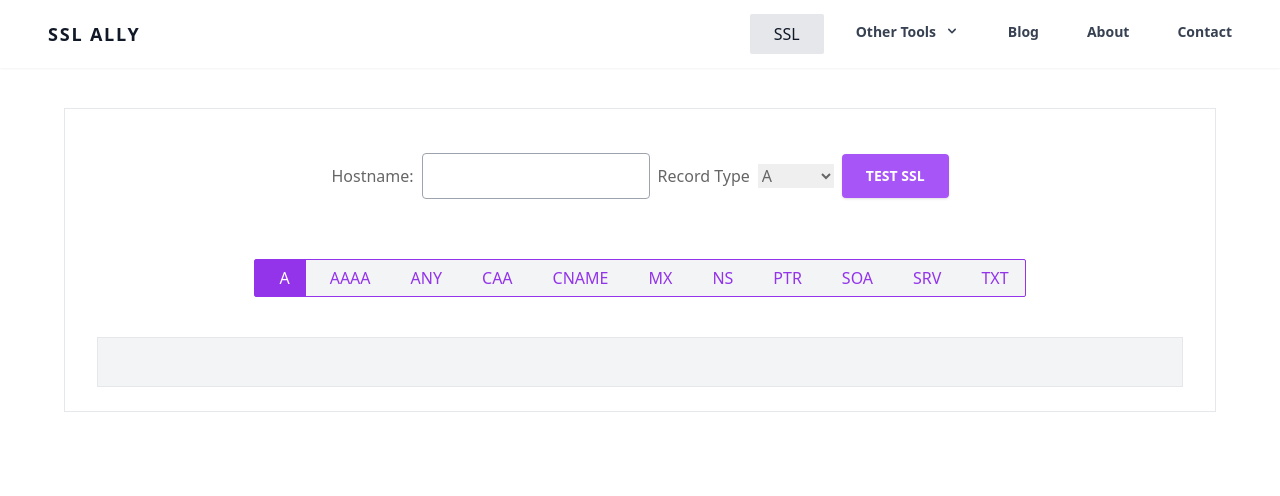
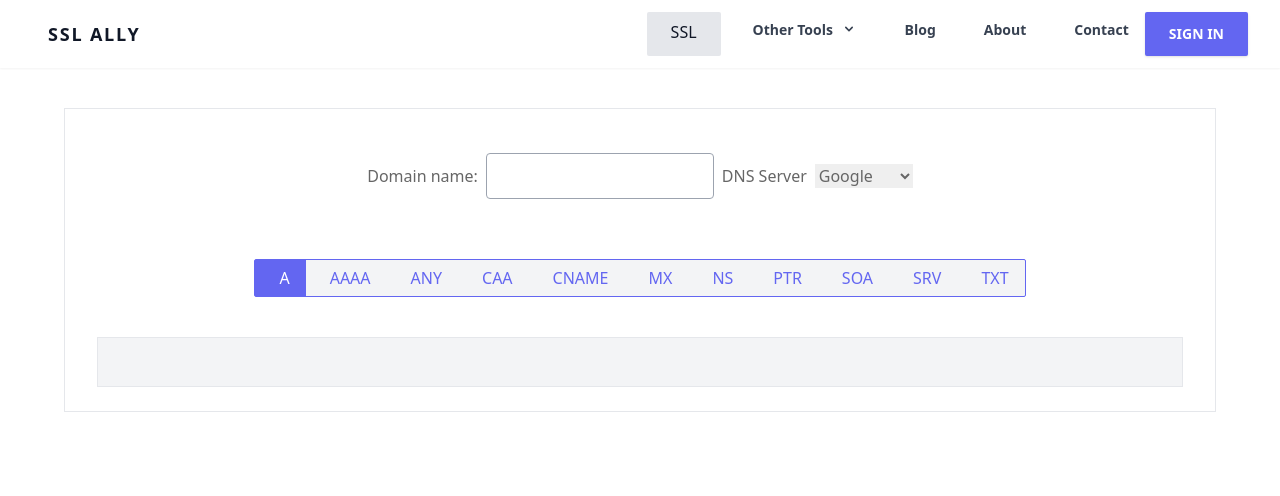
Before and after one commit to rashed-c/sslally, a Django app: page /dig/ in a window 1280 px wide. Shown: the top 496 px of the page. Run offline with Django 3.2, Linux system fonts and the light colour scheme; parts of the project's set-up code (start-up, migrations or seed data) failed here and were passed over; some libraries are stand-ins or nearby versions.

Commit message:
modified dig view.py and template

```diff
--- a/dig/views.py
+++ b/dig/views.py
@@ -3,27 +3,40 @@ from django.shortcuts import render
 from django.http.response import HttpResponse, JsonResponse
 from modules.dns import *
 import json
+from pprint import pprint
 
 # Create your views here.
 
 
 def home(request):
-    return render(request, 'polls/dig-home.html', {'dnsinfo':rdata})
+    return render(request, 'polls/dig-home.html')
 
 def do_dig(request):
+    my_resolver = resolver.Resolver()
+
     website = request.GET.get('website_port')
     record_type = request.GET.get('record_type')
+    dns_server = request.GET.get('dns_server')
     dig_result={}
-
+    print(dns_server)
+    if(dns_server == "Google"):
+        my_resolver.nameservers = ['8.8.8.8', '8.8.4.4']
+    elif(dns_server == "OpenDNS"):
+        my_resolver.nameservers = ['1.2.3.4']
+    elif(dns_server == "Cloudflare"):
+        my_resolver.nameservers = ['1.1.1.1']
 
 
     def A():
         dig_result={"A Records":[]}
         try:
-            answer_a = resolver.query(website, "A")
+            answer_a = my_resolver.query(website, "A")
             for rdata in answer_a:
                 dig_result["A Records"].append({"A": str(rdata)})
-        except:
+                print(rdata)
+                print(rdata.rrset.ttl)
+        except Exception as e:
+            print(e)
             pass
         return dig_result
 
@@ -40,17 +53,20 @@ def do_dig(request):
     def MX():
         dig_result={"MX Records":[]}
         try:
-            answer_mx = resolver.query(website, "MX")
+            answer_mx = my_resolver.query(website, "MX")
             for rdata in answer_mx:
                 dig_result["MX Records"].append({"MX":str(rdata.exchange),
                                         "Preference": rdata.preference})
+
+                pprint(vars(rdata))
         except:
             pass
         return dig_result
+
     def NS():
         dig_result={"NS Records":[]}
         try:
-            answer_NS = resolver.query(website, "NS")
+            answer_NS = my_resolver.query(website, "NS")
             for rdata in answer_NS:
                 dig_result["NS Records"].append({"NS":str(rdata)})
         except:
@@ -61,7 +77,7 @@ def do_dig(request):
     def TXT():
         dig_result={"TXT Records":[]}
         try:
-            answer_TXT = resolver.query(website, "TXT")
+            answer_TXT = my_resolver.query(website, "TXT")
             for rdata in answer_TXT:
                 dig_result["TXT Records"].append({"TXT":str(rdata)})
         except:
@@ -102,9 +118,10 @@ def do_dig(request):
         dig_result=SOA()
     if record_type=="CAA":
         dig_result=CAA()
+
     if record_type=="CNAME":
         try:
-            answer = resolver.query(website, "CNAME")
+            answer = my_resolver.query(website, "CNAME")
             for rdata in answer:
                 print(rdata)
         except:
--- a/polls/templates/polls/base.html
+++ b/polls/templates/polls/base.html
@@ -54,6 +54,26 @@
       <a class="px-4 py-2 mt-2 text-sm font-semibold bg-transparent rounded-lg dark-mode:bg-transparent dark-mode:hover:bg-gray-600 dark-mode:focus:bg-gray-600 dark-mode:focus:text-white dark-mode:hover:text-white dark-mode:text-gray-200 md:mt-0 md:ml-4 hover:text-gray-900 focus:text-gray-900 hover:bg-gray-200 focus:bg-gray-200 focus:outline-none focus:shadow-outline" href="#">Blog</a>
       <a class="px-4 py-2 mt-2 text-sm font-semibold bg-transparent rounded-lg dark-mode:bg-transparent dark-mode:hover:bg-gray-600 dark-mode:focus:bg-gray-600 dark-mode:focus:text-white dark-mode:hover:text-white dark-mode:text-gray-200 md:mt-0 md:ml-4 hover:text-gray-900 focus:text-gray-900 hover:bg-gray-200 focus:bg-gray-200 focus:outline-none focus:shadow-outline" href="#">About</a>
       <a class="px-4 py-2 mt-2 text-sm font-semibold bg-transparent rounded-lg dark-mode:bg-transparent dark-mode:hover:bg-gray-600 dark-mode:focus:bg-gray-600 dark-mode:focus:text-white dark-mode:hover:text-white dark-mode:text-gray-200 md:mt-0 md:ml-4 hover:text-gray-900 focus:text-gray-900 hover:bg-gray-200 focus:bg-gray-200 focus:outline-none focus:shadow-outline" href="#">Contact</a>
+      <button onclick="signIn()" class="
+      bg-indigo-500
+      text-white
+      active:bg-purple-600
+      font-bold
+      uppercase
+      text-sm
+      px-6
+      py-3
+      rounded-sm
+      shadow
+      hover:shadow-lg
+      outline-none
+      focus:outline-none
+      ease-linear
+      transition-all
+      duration-150
+    " type="button">
+    Sign In
+  </button>
 
     </nav>
   </div>
--- a/polls/templates/polls/dig-home.html
+++ b/polls/templates/polls/dig-home.html
@@ -13,13 +13,26 @@ $(document).ready(function() {
  $("button").click(function(){
   var button_value = $(this).val();
   var website_port = document.getElementById("website_port").value;
-  console.log(button_value);
-  console.log(website_port);
+  var dns_server = document.getElementById("dns_server").value;
+  var dig_data = document.getElementById("dig-data");
+
   $.ajax({
         type: "GET",
-        url: "result/?website_port=" + website_port + "&record_type=" + button_value,
+        url: "result/?website_port=" + website_port + "&record_type=" + button_value +"&dns_server=" + dns_server,
         success: function (data) {
-          $("#dig-data").html(data);
+          data = JSON.parse(data);
+          //$("#dig-data").html(data);
+
+          for (var key in data) {
+          if (data.hasOwnProperty(key)) {
+          console.log(data[key][0]);
+
+          //document.getElementById("ssl-data").innerHTML += (key + " : " + p[key] );
+          //ssl_data.innerHTML += (data[key])+"<br>";
+          dig_data.innerHTML = (data[key][0]["MX"]);
+          }}
+
+
         },
         failure: function (data) {
           console.log('Got an error dude');
@@ -84,7 +97,7 @@ $(document).ready(function() {
 
 
       <div class="mx-auto flex items-center justify-center p-5 space-x-2">
-        <div class="">Hostname:</div>
+        <div class="">Domain name:</div>
         <div>
           <input id="website_port" type="text" placeholder="" class="
                 px-3
@@ -101,42 +114,15 @@ $(document).ready(function() {
                 w-full
               " />
         </div>
-        <div class="">Record Type</div>
+        <div class="">DNS Server</div>
         <div class="">
-          <select id="record_type1" class="" name="record_type1">
-            <option>A</option>
-            <option>AAAA</option>
-            <option>ANY</option>
-            <option>CAA</option>
-            <option>CNAME</option>
-            <option>MX</option>
-            <option>NS</option>
-            <option>PTR</option>
-            <option>SOA</option>
-            <option>SRV</option>
-            <option>TXT</option>
+          <select id="dns_server" class="" name="record_type1">
+            <option>Google</option>
+            <option>OpenDNS</option>
+            <option>Cloudflare</option>
           </select>
         </div>
-        <button onclick="myFunction()" class="
-            bg-purple-500
-            text-white
-            active:bg-purple-600
-            font-bold
-            uppercase
-            text-sm
-            px-6
-            py-3
-            rounded
-            shadow
-            hover:shadow-lg
-            outline-none
-            focus:outline-none
-            ease-linear
-            transition-all
-            duration-150
-          " type="button">
-          TEST SSL
-        </button>
+
       </div>
     </div>
 
@@ -159,13 +145,13 @@ $(document).ready(function() {
         </div> -->
 
 
-    <div class="max-w-max mx-auto mt-10 flex flex-row border border-purple-600 rounded-sm bg-gray-100 divide-purple-600 text-base text-purple-600 leading-5">
-      <button  value="A"
-          class="px-4 py-2 cursor-pointer bg-purple-600  text-white focus:scale-110 focus:outline-none hover:bg-blue-400 transition duration-200 ease-in-out flex justify-center items-center">
+    <div  class="max-w-max mx-auto mt-10 flex flex-row border divide-indigo-400 border-indigo-500 rounded-sm bg-gray-100 divide-indigo-400 text-base text-indigo-500 leading-5">
+      <button value="A"
+          class="px-4 py-2 cursor-pointer bg-indigo-500 divide-indigo-400  text-white focus:scale-110 focus:outline-none hover:bg-blue-400 transition duration-200 ease-in-out flex justify-center items-center">
           <span class="ml-2">A</span>
         </button>
         <button  value="AAAA"
-          class="px-4 py-2 cursor-pointer focus:scale-600 focus:outline-none hover:bg-purple-600 hover:text-white transition duration-200 ease-in-out flex justify-center items-center">
+          class="px-4 py-2 cursor-pointer active:bg-purple-600 focus:scale-600 focus:outline-none hover:bg-purple-600 hover:text-white transition duration-200 ease-in-out flex justify-center items-center">
           <span class="ml-2">AAAA</span>
         </button>
         <button  value="ANY"
--- a/sslally_site/settings.py
+++ b/sslally_site/settings.py
@@ -129,11 +129,11 @@ TAILWIND_APP_NAME = 'theme'
 
 #Windows NPM path
 
-#NPM_BIN_PATH = "C:/Program Files/nodejs/npm.cmd"
+NPM_BIN_PATH = "C:/Program Files/nodejs/npm.cmd"
 
 
 #Mac NPM path
-NPM_BIN_PATH = "/usr/local/bin/npm"
+#NPM_BIN_PATH = "/usr/local/bin/npm"
 
 
 #Linux NPM path
```
